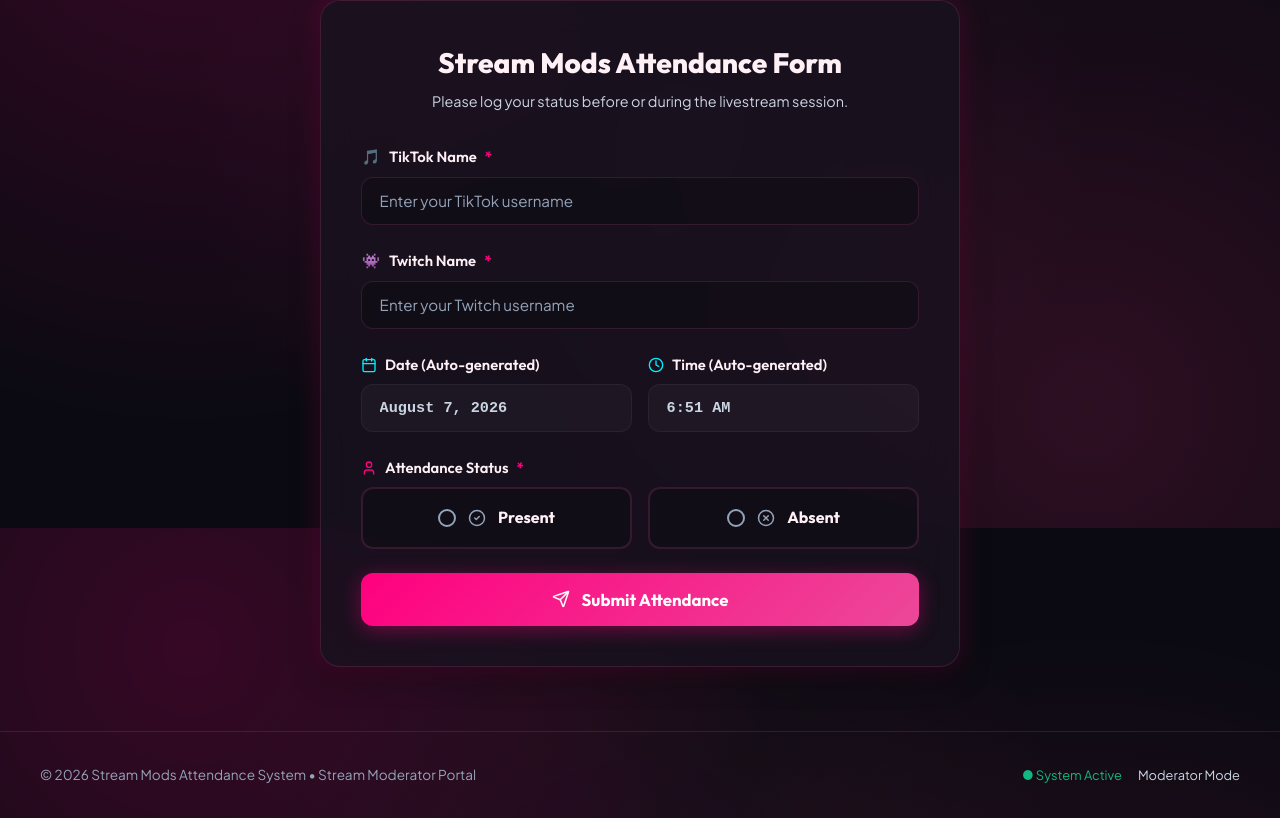
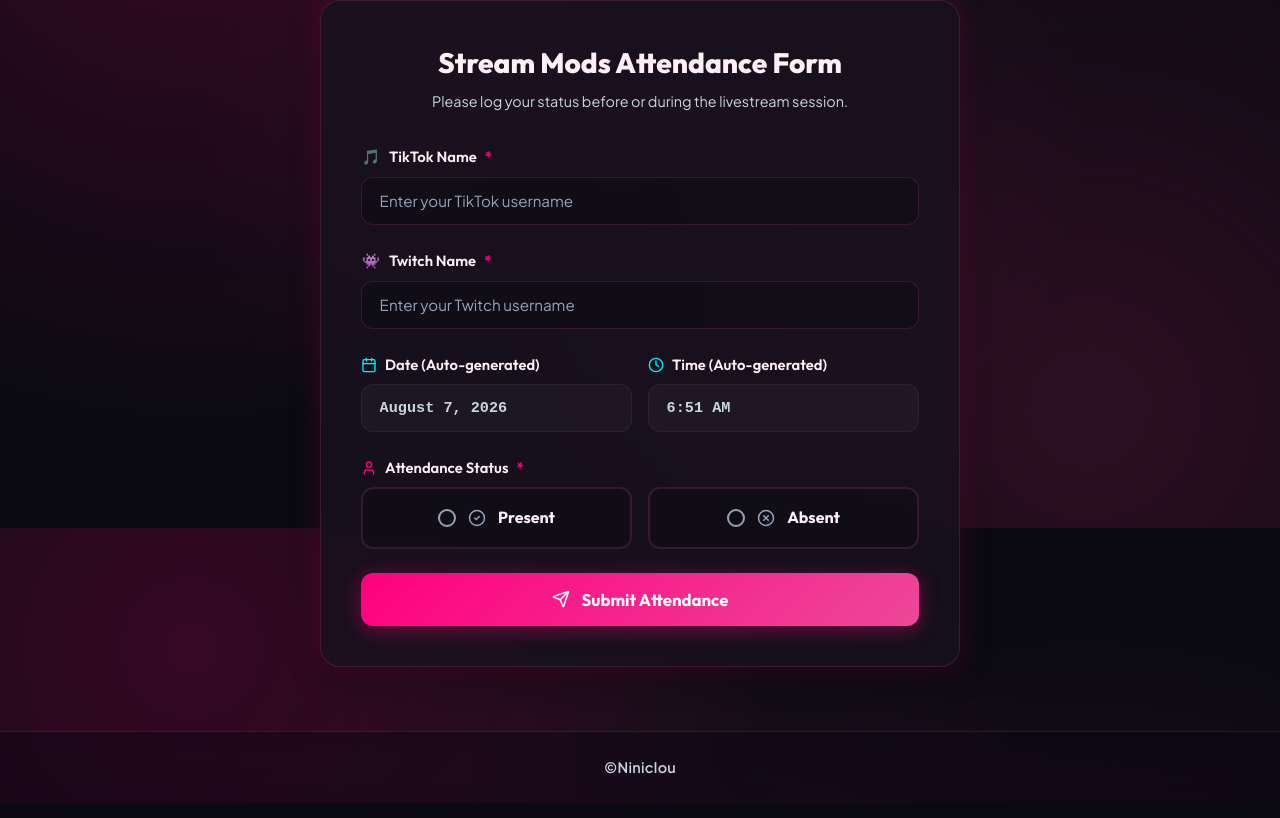
Before and after one commit to Gabs64/stream-mod-attendance, a React (Vite) app: page / in a window 1280 px wide. Shown: the part 272-1090 px from the top of the page. Built offline with nearby package versions, Linux system fonts and the light colour scheme; no server answers.

Commit message:
Updated footer to centered ©Niniclou text

```diff
--- a/src/App.jsx
+++ b/src/App.jsx
@@ -159,17 +159,9 @@ export default function App() {
         </ErrorBoundary>
       </main>
 
-      <footer className="footer">
-        <div style={{ maxWidth: '1200px', margin: '0 auto', display: 'flex', justifyContent: 'space-between', alignItems: 'center', flexWrap: 'wrap', gap: '1rem' }}>
-          <div>
-            © {new Date().getFullYear()} Stream Mods Attendance System • {isAdminRoute ? 'Administrator Portal' : 'Stream Moderator Portal'}
-          </div>
-          <div style={{ display: 'flex', gap: '1rem', fontSize: '0.8rem' }}>
-            <span style={{ color: 'var(--color-present)' }}>● System Active</span>
-            <span style={{ color: 'var(--text-secondary)' }}>
-              {isAdminRoute ? 'Secure Admin Mode' : 'Moderator Mode'}
-            </span>
-          </div>
+      <footer className="footer" style={{ padding: '1.5rem 1rem', textAlign: 'center', borderTop: '1px solid var(--bg-card-border)', background: 'rgba(10, 5, 20, 0.4)', backdropFilter: 'blur(10px)' }}>
+        <div style={{ maxWidth: '1200px', margin: '0 auto', textAlign: 'center', fontWeight: 600, color: 'var(--text-secondary)', fontSize: '0.9rem', letterSpacing: '0.02em' }}>
+          ©Niniclou
         </div>
       </footer>
     </div>
```
